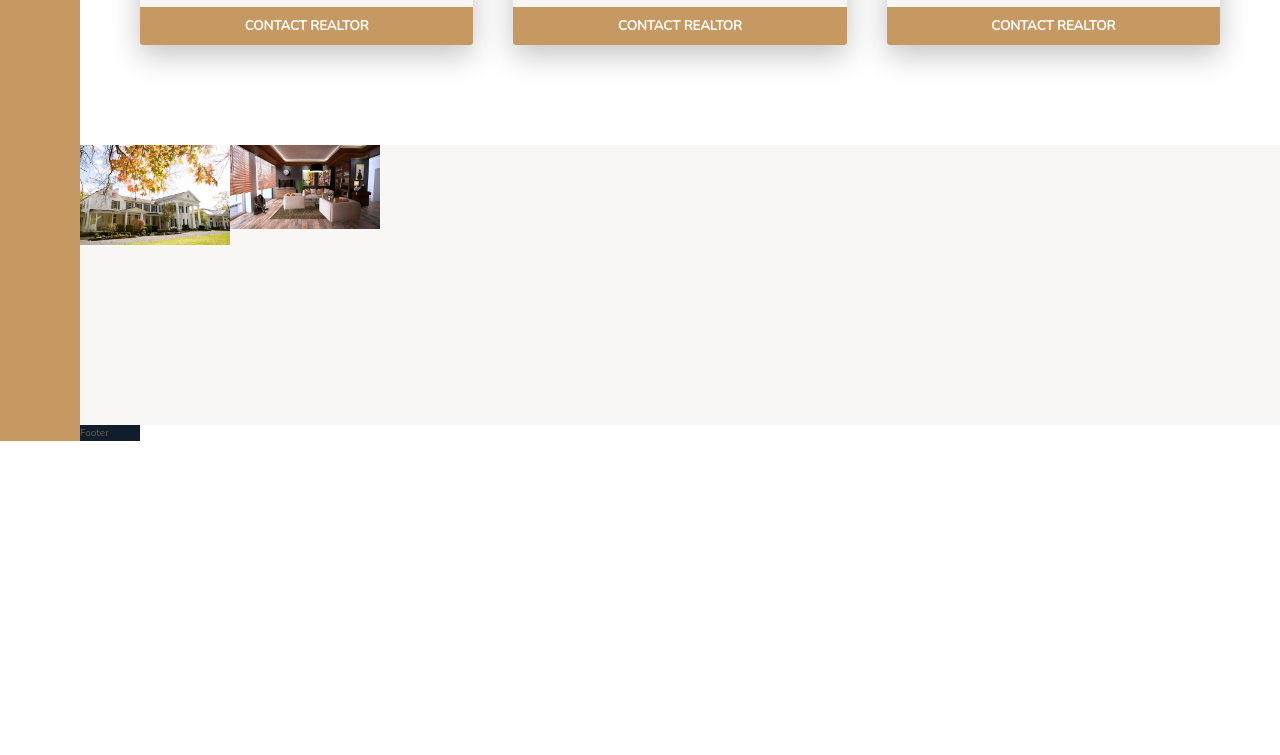
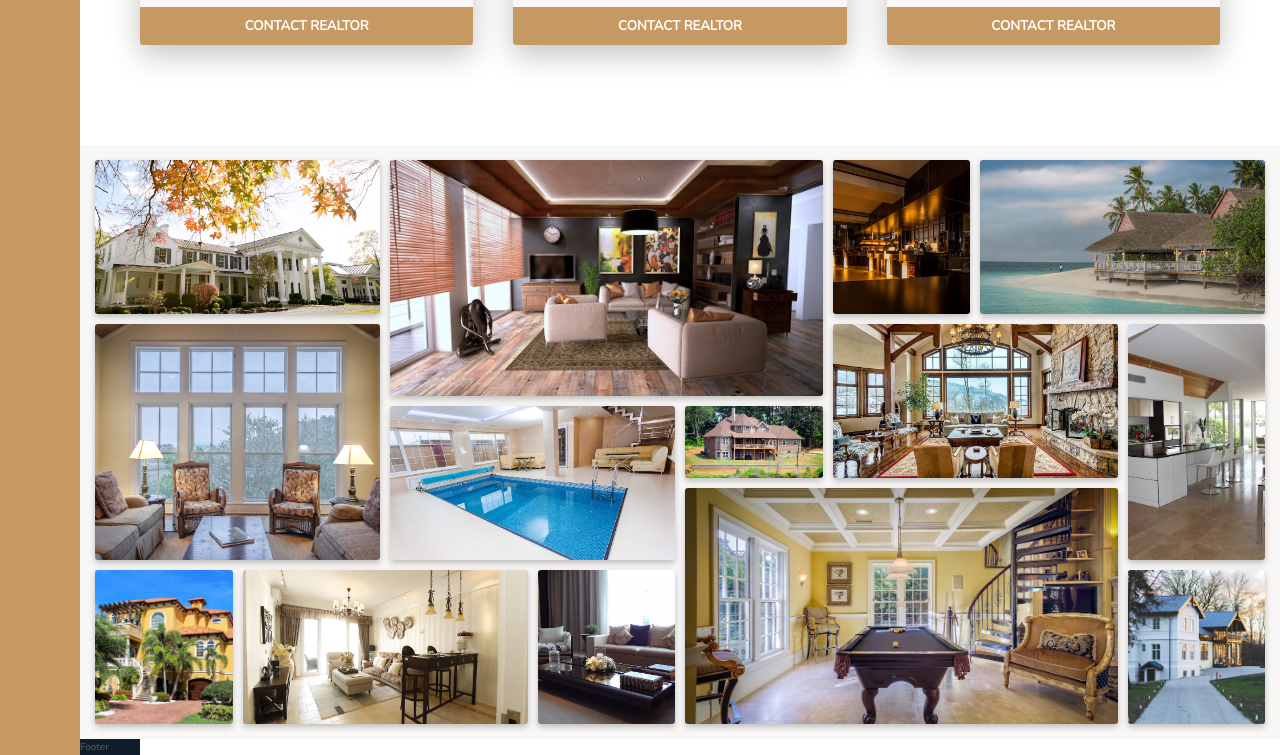
Before and after one commit to sean-xiao-zhao7/sass3, a website: page index.html in a window 1280 px wide. Shown: the part 2664-3419 px from the top of the page. Before the commit the page ends 3105 px from the top, so only its background shows below. Drawn offline with nearby package versions, Linux system fonts and the light colour scheme.

Commit message:
Complete gallery section

```diff
--- a/index.html
+++ b/index.html
@@ -314,8 +314,48 @@
             </div>
         </div>
         <div class="gallery">
-            <img src="img/gal-1.jpeg" alt="" class="gallery__img" />
-            <img src="img/gal-2.jpeg" alt="" class="gallery__img" />
+            <figure class="gallery__img-container gallery__img-container--1">
+                <img src="img/gal-1.jpeg" alt="" class="gallery__img" />
+            </figure>
+            <figure class="gallery__img-container gallery__img-container--2">
+                <img src="img/gal-2.jpeg" alt="" class="gallery__img" />
+            </figure>
+            <figure class="gallery__img-container gallery__img-container--3">
+                <img src="img/gal-3.jpeg" alt="" class="gallery__img" />
+            </figure>
+            <figure class="gallery__img-container gallery__img-container--4">
+                <img src="img/gal-4.jpeg" alt="" class="gallery__img" />
+            </figure>
+            <figure class="gallery__img-container gallery__img-container--5">
+                <img src="img/gal-5.jpeg" alt="" class="gallery__img" />
+            </figure>
+            <figure class="gallery__img-container gallery__img-container--6">
+                <img src="img/gal-6.jpeg" alt="" class="gallery__img" />
+            </figure>
+            <figure class="gallery__img-container gallery__img-container--7">
+                <img src="img/gal-7.jpeg" alt="" class="gallery__img" />
+            </figure>
+            <figure class="gallery__img-container gallery__img-container--8">
+                <img src="img/gal-8.jpeg" alt="" class="gallery__img" />
+            </figure>
+            <figure class="gallery__img-container gallery__img-container--9">
+                <img src="img/gal-9.jpeg" alt="" class="gallery__img" />
+            </figure>
+            <figure class="gallery__img-container gallery__img-container--10">
+                <img src="img/gal-10.jpeg" alt="" class="gallery__img" />
+            </figure>
+            <figure class="gallery__img-container gallery__img-container--11">
+                <img src="img/gal-11.jpeg" alt="" class="gallery__img" />
+            </figure>
+            <figure class="gallery__img-container gallery__img-container--12">
+                <img src="img/gal-12.jpeg" alt="" class="gallery__img" />
+            </figure>
+            <figure class="gallery__img-container gallery__img-container--13">
+                <img src="img/gal-13.jpeg" alt="" class="gallery__img" />
+            </figure>
+            <figure class="gallery__img-container gallery__img-container--14">
+                <img src="img/gal-14.jpeg" alt="" class="gallery__img" />
+            </figure>
         </div>
         <div class="footer">Footer</div>
     </body>
--- a/sass/_base.scss
+++ b/sass/_base.scss
@@ -18,6 +18,7 @@ sans-serif;
 
 // Box shadows
 $box-shadow-1: rgba(0, 0, 0, 0.24) 0 1rem 3rem;
+$box-shadow-2: rgba(0, 0, 0, 0.24) 0 0.3rem 0.6rem;
 
 *,
 *::before,
--- a/sass/_gallery.scss
+++ b/sass/_gallery.scss
@@ -4,9 +4,89 @@
 
     display: grid;
     grid-template-columns: repeat(8, 1fr);
-    grid-template-rows: repeat(7, 5vh);
+    grid-template-rows: repeat(7, 9vh);
+    grid-gap: 1rem;
+    padding: 1.5rem;
 
-    &>* {
+    &__img-container {
+        box-shadow: $box-shadow-2;
+        border-radius: 3px;
+        overflow: hidden;
+
+        &--1 {
+            grid-row: 1/ span 2;
+            grid-column: 1/ span 2;
+        }
+
+        &--2 {
+            grid-row: 1 / span 3;
+            grid-column: 3/ span 3;
+        }
+
+        &--3 {
+            grid-row: 1 / span 2;
+            grid-column: 6/ 7;
+        }
+
+        &--4 {
+            grid-row: 1 / span 2;
+            grid-column: 7/ -1;
+        }
+
+        &--5 {
+            grid-row: 3 / span 3;
+            grid-column: 1/ span 2;
+        }
+
+        &--6 {
+            grid-row: 4 / span 2;
+            grid-column: 3/ span 2;
+        }
+
+        &--7 {
+            grid-row: 4 / 5;
+            grid-column: 5/ 6;
+        }
+
+        &--8 {
+            grid-row: 3 / span 2;
+            grid-column: 6/ span 2;
+        }
+
+        &--9 {
+            grid-row: 3 / span 3;
+            grid-column: -2/ -1;
+        }
+
+        &--10 {
+            grid-row: 6 / span 2;
+            grid-column: 1/ 2;
+        }
+
+        &--11 {
+            grid-row: 6 / span 2;
+            grid-column: 2/ span 2;
+        }
+
+        &--12 {
+            grid-column: 4/ 5;
+            grid-row: span 2;
+        }
+
+        &--13 {
+            grid-column: 5 / span 3;
+            grid-row: 5 / span 3;
+        }
+
+        &--14 {
+            grid-row: span 2;
+        }
+    }
+
+    &__img {
         width: 100%;
+        height: 100%;
+        object-fit: cover;
+        display: block;
     }
 }
```
Also changed, not shown: css/style.css.
